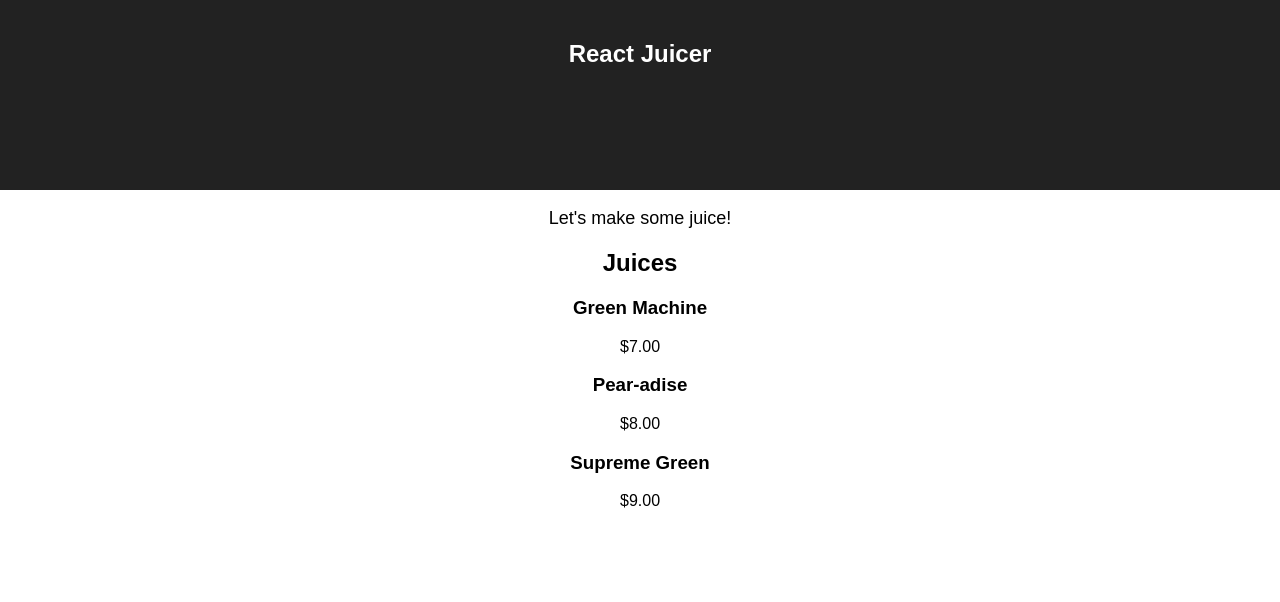
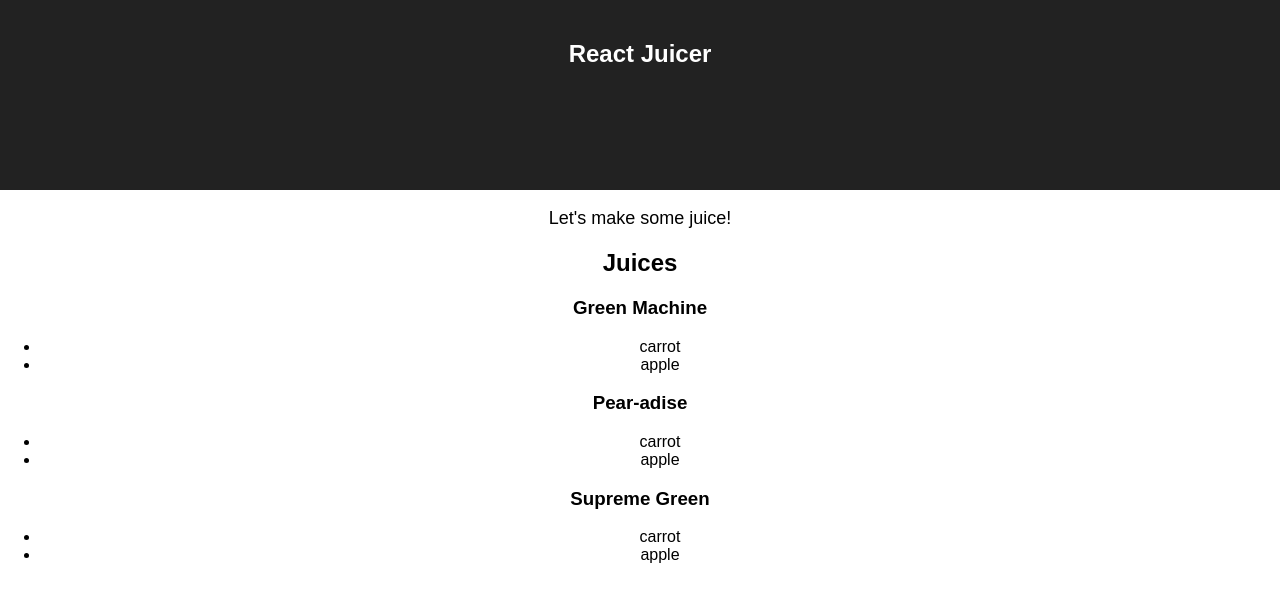
Before and after one commit to willnickerson/react-juicer, a React (Create React App) app: page / in a window 1280 px wide. Shown: the top 602 px of the page. Built offline with nearby package versions, Linux system fonts and the light colour scheme.

Commit message:
created child juice component for markup of the juice data in juices

```diff
--- /dev/null
+++ b/src/components/Juice.js
@@ -0,0 +1,46 @@
+import React, { Component } from 'react';
+import PropTypes from 'prop-types';
+
+class Juice extends Component {
+  static PropTypes = {
+    name: PropTypes.string.isRequired,
+    price: PropTypes.number.isRequired
+  }
+  constructor(props) {
+    super(props);
+
+    this.state = {
+      ingredients: []
+    };
+  }
+
+  componentDidMount() {
+    this.setState({
+      ingredients: [
+        {
+          name: 'carrot',
+          _id: 1
+        },
+        {
+          name: 'apple',
+          _id: 2
+        }
+      ]
+    });
+  }
+
+  render() {
+    const { ingredients } = this.state;
+    return (
+      <div className="juice-detail">
+        <h3> { this.props.name } </h3>
+        <p> { this.props.price } </p>
+        <ul className="ingredients-list">
+          {ingredients.map(ingredient => <li>{ingredient.name}</li>)}
+        </ul>
+      </div>
+    );
+  }
+}
+
+export default Juice;
--- a/src/components/Juices.js
+++ b/src/components/Juices.js
@@ -1,4 +1,5 @@
 import React, { Component } from 'react';
+import Juice from './Juice';
 
 class Juices extends Component {
   constructor(props) {
@@ -37,12 +38,7 @@ class Juices extends Component {
     return(
       <div className="juices-view">
         <h2>Juices</h2>
-        {juices.map(juice =>
-          <div className="juice">
-            <h3> {juice.name} </h3>
-            <p> ${juice.price}.00 </p>
-          </div>
-        )}
+        {juices.map(juice => <Juice name= { juice.name } />)}
       </div>
     );
   }
```
